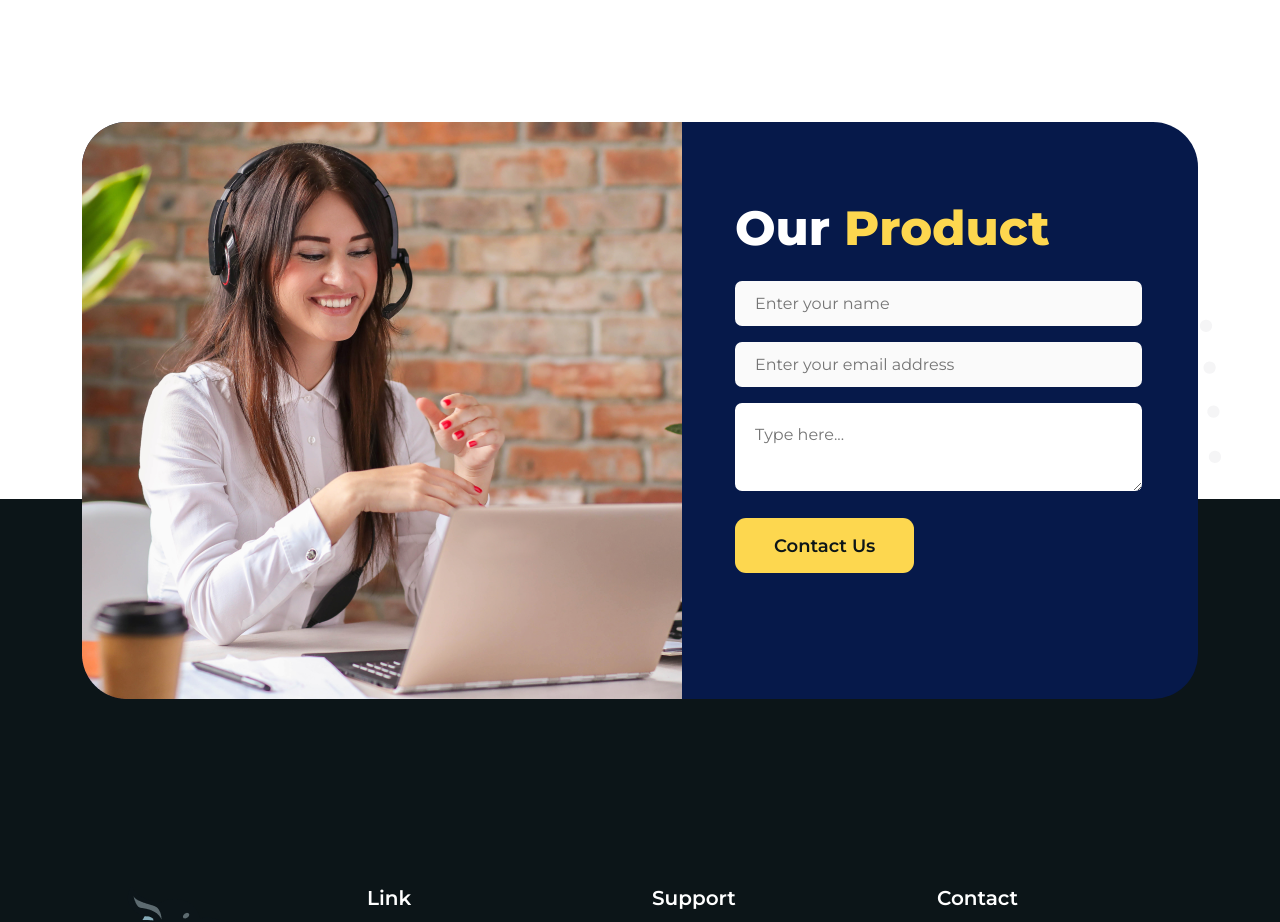
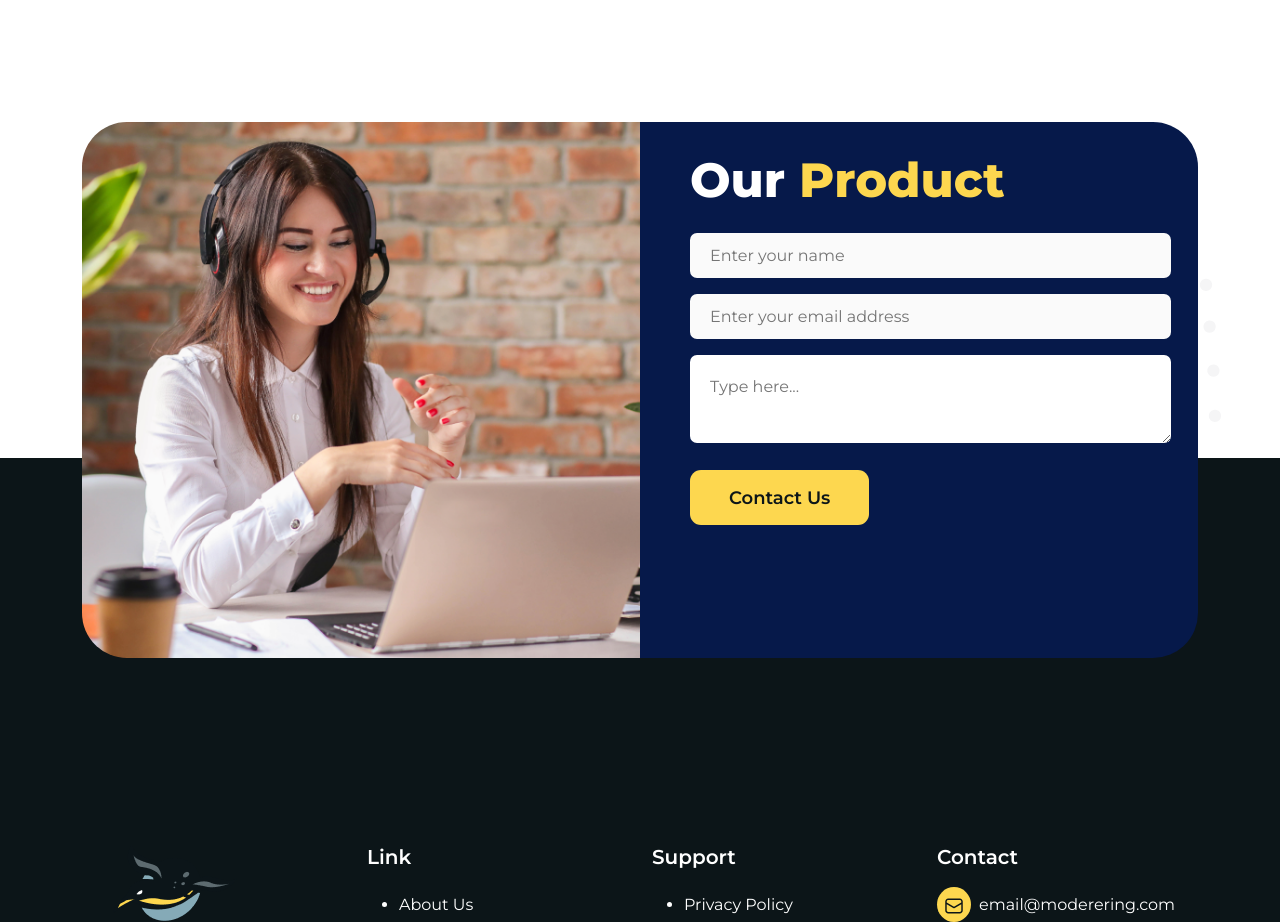
Before and after one commit to MamtazDev/ping-vin, a React (Vite) app: page / in a window 1280 px wide. Shown: the part 4180-5102 px from the top of the page. Built offline with nearby package versions, Linux system fonts and the light colour scheme.

Commit message:
home minimum responsive done

```diff
--- a/src/Shared/Footer/Footer.jsx
+++ b/src/Shared/Footer/Footer.jsx
@@ -12,12 +12,12 @@ return (
         <div className="container">
             <div className="row">
                 <div className="col-lg-3">
-                    <div className="nav_logo">
+                    <div className="nav_logo mb-5 mb-lg-0">
                         <img src={footerLogo} alt="footer-logo" />
                     </div>
                 </div>
                 <div className="col-lg-3">
-                    <div className="footer_nav">
+                    <div className="footer_nav mb-5 mb-lg-0">
                         <div className="footer_header">
                             <h3 className='fs-5 fw-semibold text-white'>
                                 Link
@@ -53,7 +53,7 @@ return (
                     </div>
                 </div>
                 <div className="col-lg-3">
-                    <div className="footer_nav">
+                    <div className="footer_nav mb-5 mb-lg-0">
                         <div className="footer_header">
                             <h3 className='fs-5 fw-semibold text-white'>
                                 Support
@@ -76,7 +76,7 @@ return (
                     </div>
                 </div>
                 <div className="col-lg-3">
-                    <div className="footer_nav">
+                    <div className="footer_nav mb-5 mb-lg-0">
                         <div className="footer_header">
                             <h3 className='fs-5 fw-semibold text-white'>
                                 Contact
--- a/src/components/BrandProtectionHome/BrandProtectionHome.css
+++ b/src/components/BrandProtectionHome/BrandProtectionHome.css
@@ -7,3 +7,9 @@
     background-size: cover;
     border-radius: 25px;
 }
+
+@media(max-width: 992px){
+    .brand_protection{
+        padding: 50px;
+    }
+}
--- a/src/components/ContactUs/ContactUs.css
+++ b/src/components/ContactUs/ContactUs.css
@@ -1,4 +1,4 @@
-.contact_us{
+.contact_us {
     background-image: url(../../assets/contact_us_shape.svg);
     background-repeat: no-repeat;
     background-position: right bottom;
@@ -11,27 +11,61 @@
 }
 
 .contact_us .contact_us_wrapper .contact_us_main {
-    background-color: #06194A;
     max-width: 1180px;
     width: 100%;
     display: grid;
     grid-template-columns: 1fr 1fr;
-    border-radius: 45px;
 }
 
-.contact_us .contact_us_wrapper .contact_us_right {
-    padding-top: 78px;
-    padding-left: 53px;
-    /* background-color: #06194A; */
+
+@media(max-width: 992px) {
+    .contact_us .contact_us_wrapper .contact_us_main {
+        grid-template-columns: 1fr;
+        background-color: #06194A;
+    }
 }
 
-.contact_us .contact_us_wrapper .contact_us_right form{
+.contact_us .contact_us_wrapper .contact_us_left img {
+    /* width: 100%; */
+    border-top-left-radius: 45px;
+    border-bottom-left-radius: 45px;
+}
+
+@media(max-width: 992px) {
+    .contact_us .contact_us_wrapper .contact_us_left img {
+        padding-top: 40px;
+        padding-left: 40px;
+        padding-right: 40px;
+        border-top-left-radius: 0;
+        border-bottom-left-radius: 0;
+    }
+}
+
+
+.contact_us .contact_us_wrapper .contact_us_right {
+    background-color: #06194A;
+    border-top-right-radius: 45px;
+    border-bottom-right-radius: 45px;
+    padding-top: 30px;
+    padding-left: 50px;
+    padding-right: 27px;
+    /* /* padding-bottom: 18px; */
+}
+
+@media(max-width: 992px) {
+    .contact_us .contact_us_wrapper .contact_us_right {
+        background-color: unset;
+        padding: 40px;
+        border-top-right-radius: 0;
+        border-bottom-right-radius: 0;
+    }
+}
+
+.contact_us .contact_us_wrapper .contact_us_right form {
     margin-bottom: 20px;
 }
 
 .contact_us .contact_us_wrapper .contact_us_right form input {
-    max-width: 407px;
-    width: 100%;
     height: 45px;
     border-radius: 7px;
     background: #FAFAFA;
@@ -41,7 +75,7 @@
 }
 
 .contact_us .contact_us_wrapper .contact_us_right form textarea {
-    width: 407px;
+    width: 400px;
     height: 88px;
     border: none;
     outline: none;
--- a/src/components/ContactUs/ContactUs.jsx
+++ b/src/components/ContactUs/ContactUs.jsx
@@ -10,7 +10,7 @@ const ContactUs = () => {
                 <div className="contact_us_wrapper">
                     <div className="contact_us_main">
                         <div className="contact_us_left">
-                            <img src={contactUsImg} alt="image" />
+                            <img className='img-fluid' src={contactUsImg} alt="image" />
                         </div>
 
                         <div className="contact_us_right">
@@ -20,14 +20,14 @@ const ContactUs = () => {
                                 </h1>
                                 <form action="">
                                     <div className="name mb-3">
-                                        <input type="text" placeholder='Enter your name' />
+                                        <input className='w-100' type="text" placeholder='Enter your name' />
                                     </div>
                                     <div className='e_mail mb-3'>
-                                        <input type="mail" placeholder='Enter your email address' />
+                                        <input className='w-100' type="mail" placeholder='Enter your email address' />
                                     </div>
 
                                     <div className='text_area'>
-                                        <textarea name="" id="" cols="30" rows="10" placeholder='Type here...'></textarea>
+                                        <textarea className='w-100' name="" id="" cols="30" rows="10" placeholder='Type here...'></textarea>
                                     </div>
 
                                 </form>
```
Also changed, not shown: src/assets/contact_us_img.png.
